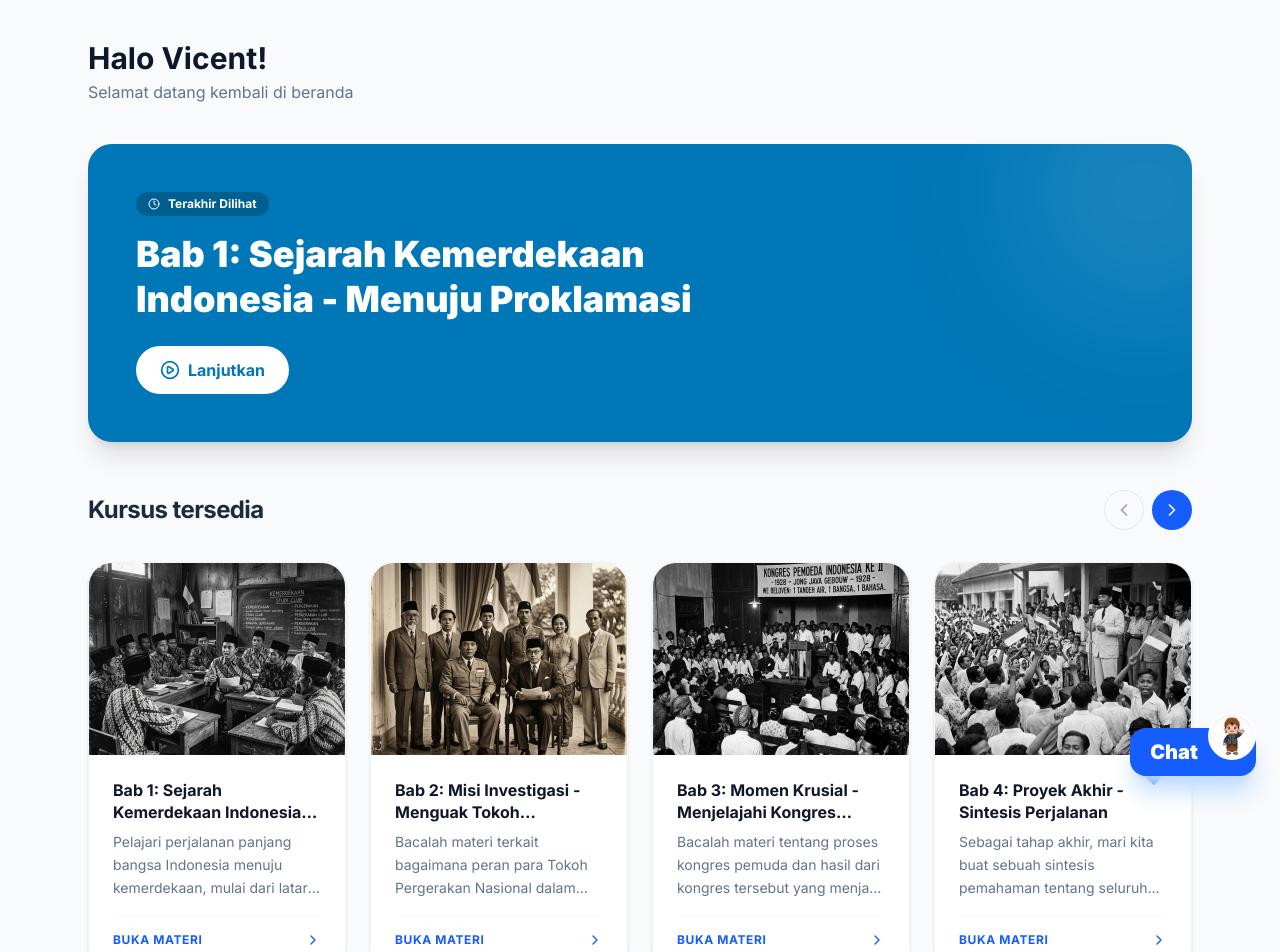
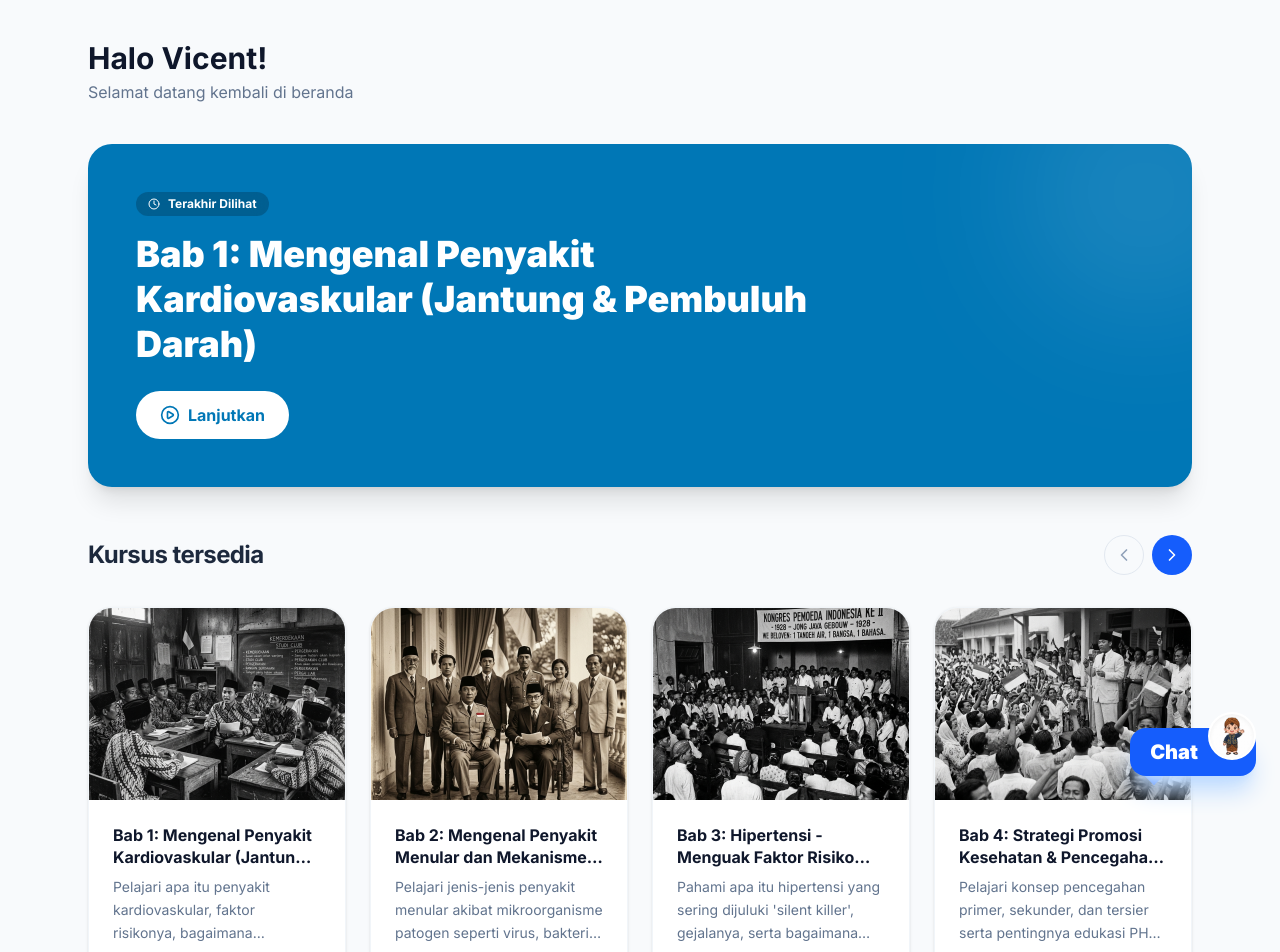
Before and after one commit to ahmadrofiussuud/gestory, a Next.js app: page /dashboard in a window 1280 px wide. Shown: the top 952 px of the page. Built offline with nearby package versions, Linux system fonts and the light colour scheme.

Commit message:
feat: Update theme to Cardiovascular and Infectious Diseases

```diff
--- a/src/app/play/GameClient.tsx
+++ b/src/app/play/GameClient.tsx
@@ -22,43 +22,43 @@ import {
 const BANK_SOAL = [
   {
     id: 1,
-    question: "Kapan proklamasi kemerdekaan Indonesia dikumandangkan?",
-    options: { A: "17 Agustus 1945", B: "16 Agustus 1945" },
+    question: "Apa penyebab utama Penyakit Jantung Koroner (PJK)?",
+    options: { A: "Penyumbatan plak kolesterol", B: "Infeksi bakteri jantung" },
     correctAnswer: "A",
     explanation:
-      "Tepat sekali! Kemerdekaan Indonesia diproklamasikan pada hari Jumat, 17 Agustus 1945.",
+      "Tepat sekali! Penyakit Jantung Koroner terutama disebabkan oleh penumpukan plak kolesterol (aterosklerosis) yang menyumbat arteri koroner.",
   },
   {
     id: 2,
-    question: "Di mana lokasi pembacaan teks proklamasi?",
-    options: { A: "Jl. Pegangsaan Timur 56", B: "Rengasdengklok" },
+    question: "Mana yang merupakan cara pencegahan penyakit jantung yang paling efektif?",
+    options: { A: "Olahraga teratur & diet seimbang", B: "Mengonsumsi makanan tinggi lemak" },
     correctAnswer: "A",
     explanation:
-      "Benar! Pembacaan teks proklamasi dilaksanakan di halaman rumah Soekarno, Jalan Pegangsaan Timur No. 56, Jakarta.",
+      "Benar! Gaya hidup sehat dengan olahraga teratur dan diet seimbang adalah pilar utama pencegahan penyakit kardiovaskular.",
   },
   {
     id: 3,
-    question: "Apa tujuan utama peristiwa Rengasdengklok?",
-    options: { A: "Mendesak proklamasi", B: "Berunding dengan Jepang" },
+    question: "Mikroorganisme patogen apa yang menyebabkan penyakit Influenza?",
+    options: { A: "Virus", B: "Bakteri" },
     correctAnswer: "A",
     explanation:
-      "Betul! Golongan muda mendesak Soekarno dan Hatta agar segera memproklamasikan kemerdekaan tanpa pengaruh Jepang.",
+      "Betul! Influenza disebabkan oleh infeksi virus influenza, sedangkan antibiotik tidak efektif untuk mengobatinya.",
   },
   {
     id: 4,
-    question: "Siapa yang mengetik naskah proklamasi?",
-    options: { A: "Sayuti Melik", B: "S.K. Trimurti" },
+    question: "Bagaimana cara penularan penyakit Tuberkulosis (TBC)?",
+    options: { A: "Melalui udara (droplet)", B: "Melalui gigitan nyamuk" },
     correctAnswer: "A",
     explanation:
-      "Tepat! Sayuti Melik mengetik naskah proklamasi yang telah disusun oleh Soekarno, Hatta, dan Ahmad Soebardjo.",
+      "Tepat! Bakteri penyebab Tuberkulosis (TBC) ditularkan dari orang ke orang melalui udara lewat droplet saat penderita batuk atau bersin.",
   },
   {
     id: 5,
-    question: "Siapa penjahit bendera Merah Putih pertama?",
-    options: { A: "Ibu Fatmawati", B: "Raden Ajeng Kartini" },
+    question: "Apa istilah medis untuk kondisi tekanan darah tinggi secara konsisten?",
+    options: { A: "Hipertensi", B: "Hipotensi" },
     correctAnswer: "A",
     explanation:
-      "Luar biasa! Ibu Fatmawati menjahit bendera pusaka yang dikibarkan saat proklamasi 17 Agustus 1945.",
+      "Luar biasa! Hipertensi adalah istilah medis untuk tekanan darah tinggi berkelanjutan yang sering disebut sebagai 'silent killer'.",
   },
 ];
 
@@ -363,7 +363,7 @@ export default function GamePage() {
           </Link>
           <div className="flex flex-col">
             <span className="text-slate-400 text-xs font-black tracking-widest uppercase">
-              Misi Sejarah
+              Misi Kesehatan
             </span>
             <span className="text-xl font-black">Gestory Play</span>
           </div>
@@ -624,7 +624,7 @@ export default function GamePage() {
               Misi Selesai!
             </h2>
             <p className="text-slate-500 text-lg mb-6">
-              Kamu telah menaklukkan semua soal sejarah!
+              Kamu telah menaklukkan semua soal edukasi kesehatan!
             </p>
 
             <div className="bg-gradient-to-br from-blue-500 to-blue-700 text-white rounded-3xl p-8 mb-8 shadow-lg shadow-blue-200">
--- a/src/data/courses.ts
+++ b/src/data/courses.ts
@@ -27,79 +27,115 @@ export interface CourseDetail {
 export const courses: CourseDetail[] = [
   {
     id: "bab-1",
-    title: "Bab 1: Sejarah Kemerdekaan Indonesia - Menuju Proklamasi",
-    breadcrumb: "Bab 1: Sejarah Kemerdekaan Indonesia",
-    description: "Pelajari perjalanan panjang bangsa Indonesia menuju kemerdekaan, mulai dari latar belakang penjajahan hingga detik-detik proklamasi pada 17 Agustus 1945.",
+    title: "Bab 1: Mengenal Penyakit Kardiovaskular (Jantung & Pembuluh Darah)",
+    breadcrumb: "Bab 1: Penyakit Kardiovaskular",
+    description: "Pelajari apa itu penyakit kardiovaskular, faktor risikonya, bagaimana penyumbatan pembuluh darah memengaruhi jantung, serta langkah pencegahan utamanya.",
     image: "/assets/bab1_thumb.png",
     status: "Terakhir Dilihat",
     sections: [
       {
         type: "pdf",
-        title: "Materi PDF - Bab 1: Sejarah Kemerdekaan Indonesia",
-        url: "/material/sejarahkemerdekaan.pdf"
+        title: "Materi PDF - Bab 1: Kesehatan Kardiovaskular",
+        url: "#"
       },
       {
         type: "text",
-        title: "Materi Teks - Ringkasan Sejarah Kemerdekaan",
-        content: "Sejarah kemerdekaan Indonesia mencakup beberapa fase krusial: 1. Latar Belakang Penjajahan yang memicu semangat perlawanan. 2. Masa Pendudukan Jepang yang berakhir setelah kekalahan Jepang di Perang Pasifik. 3. Peristiwa Rengasdengklok, di mana para pemuda mendesak Soekarno-Hatta agar proklamasi segera dilaksanakan. 4. Proklamasi 17 Agustus 1945 di Jakarta."
+        title: "Materi Teks - Ringkasan Penyakit Jantung Koroner",
+        content: "Penyakit kardiovaskular mencakup gangguan pada jantung dan pembuluh darah. Penyakit Jantung Koroner (PJK) terjadi ketika pembuluh darah utama yang menyuplai jantung mengeras dan menyempit akibat penumpukan plak kolesterol. Faktor risiko utama meliputi gaya hidup tidak aktif, merokok, hipertensi, dan konsumsi makanan tinggi lemak jenuh. Pencegahan efektif dapat dilakukan melalui diet sehat seimbang dan olahraga teratur secara konsisten."
       },
       {
         type: "video",
-        title: "Materi Video - Detik-detik Proklamasi",
+        title: "Materi Video - Mekanisme Penyakit Jantung Koroner",
         url: "#"
       },
       {
         type: "quiz",
-        title: "Pre Test - Sejarah Kemerdekaan"
+        title: "Pre Test - Penyakit Kardiovaskular"
       }
     ],
     questions: [
       {
         id: 1,
-        question: "Di mana proklamasi kemerdekaan Indonesia dibacakan?",
-        options: { A: "Jl. Pegangsaan Timur 56", B: "Lapangan IKADA" },
+        question: "Apa penyebab utama Penyakit Jantung Koroner (PJK)?",
+        options: { A: "Penyumbatan plak kolesterol", B: "Infeksi bakteri di jantung" },
         correctAnswer: "A",
-        explanation: "Proklamasi dibacakan di kediaman Soekarno, Jl. Pegangsaan Timur 56, Jakarta."
+        explanation: "Penyakit Jantung Koroner terutama disebabkan oleh penumpukan plak kolesterol (aterosklerosis) yang menyumbat arteri koroner."
       },
       {
         id: 2,
-        question: "Peristiwa apa yang terjadi sebelum proklamasi?",
-        options: { A: "Peristiwa Rengasdengklok", B: "Sumpah Pemuda" },
+        question: "Mana yang merupakan cara pencegahan penyakit kardiovaskular yang efektif?",
+        options: { A: "Olahraga teratur & diet seimbang", B: "Mengonsumsi makanan tinggi lemak" },
         correctAnswer: "A",
-        explanation: "Peristiwa Rengasdengklok terjadi pada 16 Agustus 1945, di mana golongan muda menculik Soekarno-Hatta untuk mendesak proklamasi."
+        explanation: "Gaya hidup sehat dengan olahraga teratur dan diet seimbang adalah pilar utama pencegahan penyakit jantung."
       },
       {
         id: 3,
-        question: "Siapa yang mengetik teks proklamasi?",
-        options: { A: "Sayuti Melik", B: "Sukarni" },
+        question: "Organ tubuh mana yang paling terpengaruh oleh kardiovaskular?",
+        options: { A: "Jantung dan pembuluh darah", B: "Paru-paru dan ginjal" },
         correctAnswer: "A",
-        explanation: "Teks proklamasi diketik oleh Sayuti Melik setelah disusun oleh Soekarno, Hatta, dan Ahmad Soebardjo."
+        explanation: "Istilah kardiovaskular merujuk langsung pada sistem peredaran darah, terutama jantung (kardio) dan pembuluh darah (vaskular)."
       }
     ]
   },
   {
     id: "bab-2",
-    title: "Bab 2: Misi Investigasi - Menguak Tokoh Pergerakan",
-    breadcrumb: "Bab 2: Misi Investigasi - Menguak Tokoh Pergerakan",
-    description: "Bacalah materi terkait bagaimana peran para Tokoh Pergerakan Nasional dalam membangun pondasi kemerdekaan.",
+    title: "Bab 2: Mengenal Penyakit Menular dan Mekanisme Penularannya",
+    breadcrumb: "Bab 2: Penyakit Menular",
+    description: "Pelajari jenis-jenis penyakit menular akibat mikroorganisme patogen seperti virus, bakteri, dan parasit, serta cara memutus rantai infeksinya.",
     image: "/assets/bab2_thumb.png",
-    sections: [],
-    questions: []
+    sections: [
+      {
+        type: "pdf",
+        title: "Materi PDF - Bab 2: Dasar Penyakit Menular",
+        url: "#"
+      },
+      {
+        type: "text",
+        title: "Materi Teks - Metode Transmisi Penyakit Menular",
+        content: "Penyakit menular disebabkan oleh agen biologi seperti virus, bakteri, jamur, atau parasit. Penularan dapat terjadi secara langsung (kontak fisik, droplet saat bersin/batuk) maupun tidak langsung (melalui air, makanan yang terkontaminasi, atau vektor pembawa seperti nyamuk Aedes aegypti pada demam berdarah). Menjaga higienitas diri seperti mencuci tangan dengan sabun merupakan metode pencegahan paling mendasar yang terbukti sangat efektif."
+      },
+      {
+        type: "quiz",
+        title: "Pre Test - Penyakit Menular"
+      }
+    ],
+    questions: [
+      {
+        id: 1,
+        question: "Mikroorganisme patogen apa yang menyebabkan penyakit Influenza?",
+        options: { A: "Virus", B: "Bakteri" },
+        correctAnswer: "A",
+        explanation: "Influenza disebabkan oleh infeksi virus influenza, bukan oleh bakteri."
+      },
+      {
+        id: 2,
+        question: "Bagaimana cara penularan penyakit Tuberkulosis (TBC)?",
+        options: { A: "Udara (droplet nuclei)", B: "Gigitan nyamuk" },
+        correctAnswer: "A",
+        explanation: "Tuberkulosis menyebar dari orang ke orang melalui udara ketika penderita TBC aktif batuk atau bersin."
+      }
+    ]
   },
   {
     id: "bab-3",
-    title: "Bab 3: Momen Krusial - Menjelajahi Kongres Pemuda",
-    breadcrumb: "Bab 3: Momen Krusial - Menjelajahi Kongres Pemuda",
-    description: "Bacalah materi tentang proses kongres pemuda dan hasil dari kongres tersebut yang menjadi tonggak persatuan.",
+    title: "Bab 3: Hipertensi - Menguak Faktor Risiko Tekanan Darah Tinggi",
+    breadcrumb: "Bab 3: Hipertensi",
+    description: "Pahami apa itu hipertensi yang sering dijuluki 'silent killer', gejalanya, serta bagaimana tekanan darah tinggi memicu komplikasi berat.",
     image: "/assets/bab3_thumb.png",
-    sections: [],
+    sections: [
+      {
+        type: "text",
+        title: "Materi Teks - Mengenal Tekanan Darah Tinggi",
+        content: "Hipertensi terjadi ketika tekanan darah sistolik seseorang berada di atas 140 mmHg atau tekanan diastolik di atas 90 mmHg secara konsisten. Kondisi ini sering tidak menunjukkan gejala klinis yang khas namun secara perlahan merusak pembuluh darah arteri dan meningkatkan risiko stroke, serangan jantung, dan gagal ginjal kronis."
+      }
+    ],
     questions: []
   },
   {
     id: "bab-4",
-    title: "Bab 4: Proyek Akhir - Sintesis Perjalanan",
-    breadcrumb: "Bab 4: Proyek Akhir - Sintesis Perjalanan",
-    description: "Sebagai tahap akhir, mari kita buat sebuah sintesis pemahaman tentang seluruh perjalanan sejarah ini.",
+    title: "Bab 4: Strategi Promosi Kesehatan & Pencegahan Penyakit di Masyarakat",
+    breadcrumb: "Bab 4: Promosi Kesehatan",
+    description: "Pelajari konsep pencegahan primer, sekunder, dan tersier serta pentingnya edukasi PHBS (Perilaku Hidup Bersih dan Sehat) di masyarakat.",
     image: "/assets/bab4_thumb.png",
     sections: [],
     questions: []
```
Also changed, not shown: src/app/page.tsx (+5 -5 lines).
